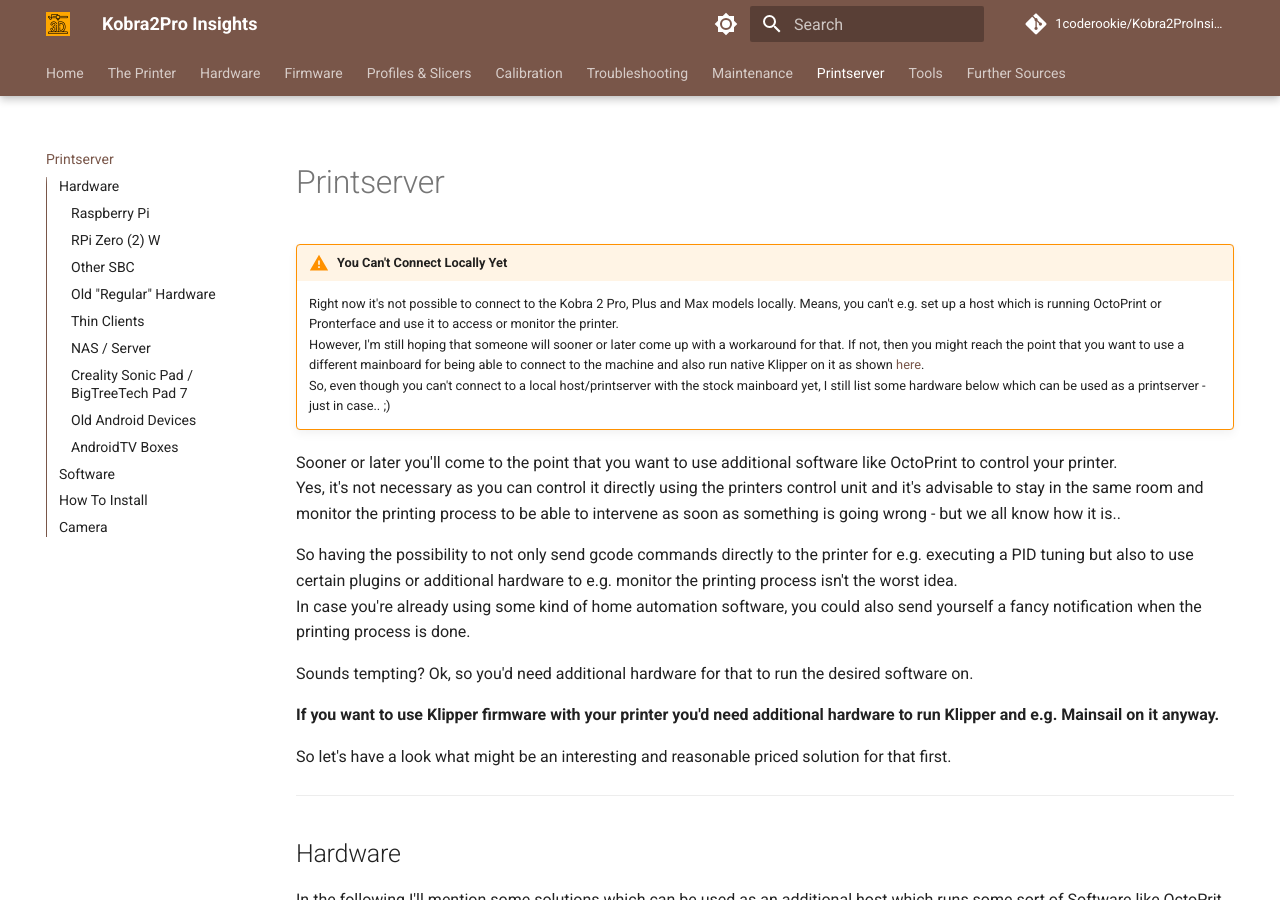
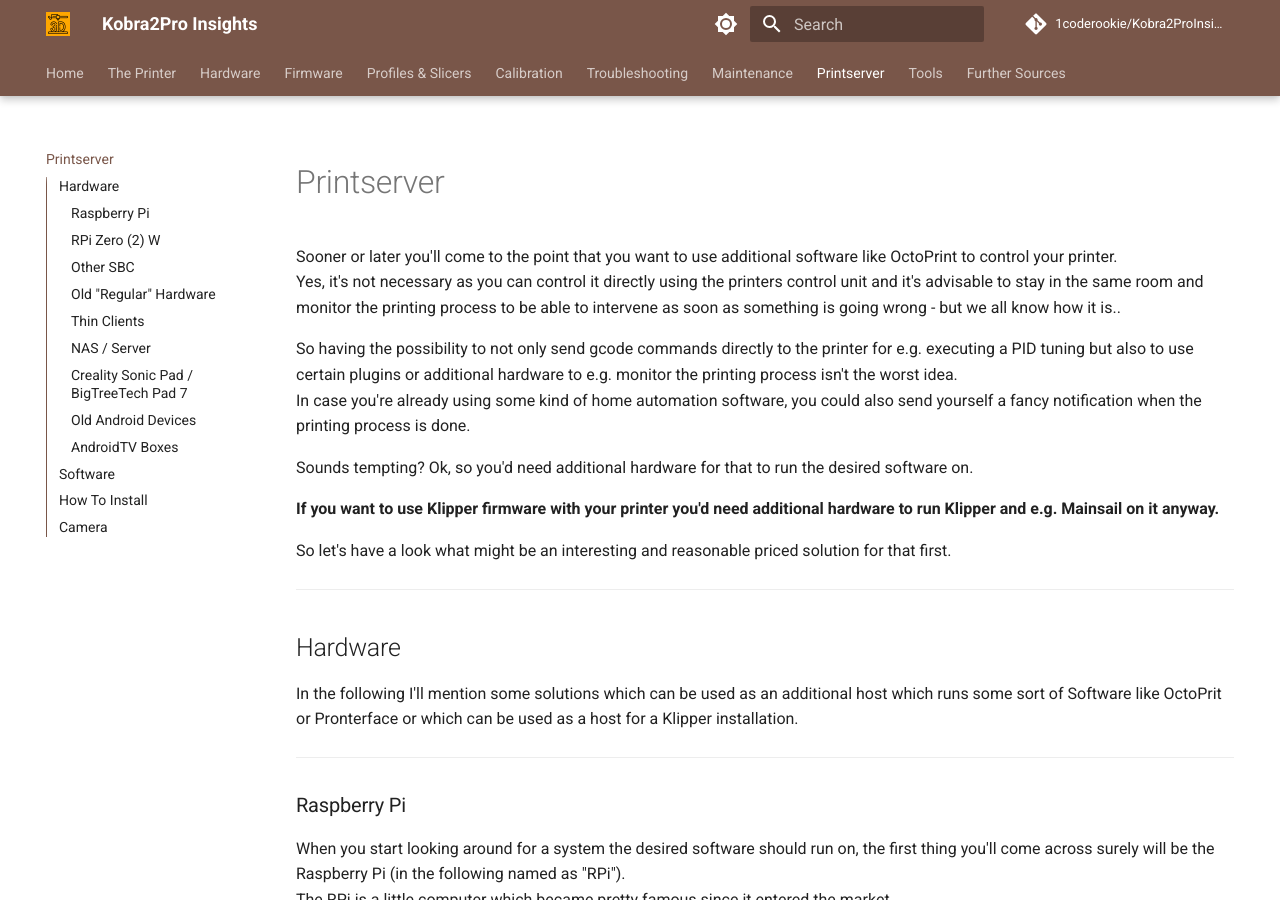
Before and after one commit to 1coderookie/Kobra2Insights, an MkDocs documentation site: the page built from docs/printserver.md, in a window 1280 px wide and 900 px high. Built offline with MkDocs 1.6.1 and Material for MkDocs 9.7.7, drawn with Linux system fonts in a browser that asks for light colours; comment, search, counter and statistics services are not loaded.

Commit message:
Update printserver.md

```diff
--- a/docs/printserver.md
+++ b/docs/printserver.md
@@ -2,11 +2,6 @@
 
 # Printserver
 
-!!! warning "You Can't Connect Locally Yet"
-
-    Right now it's not possible to connect to the Kobra 2 Pro, Plus and Max models locally. Means, you can't e.g. set up a host which is running OctoPrint or Pronterface and use it to access or monitor the printer.
-    However, I'm still hoping that someone will sooner or later come up with a workaround for that. If not, then you might reach the point that you want to use a different mainboard for being able to connect to the machine and also run native Klipper on it as shown [here](hardware/mainboard/#mod-different-mainboard).
-    So, even though you can't connect to a local host/printserver with the stock mainboard yet, I still list some hardware below which can be used as a printserver - just in case.. ;)
 
 Sooner or later you'll come to the point that you want to use additional software like OctoPrint to control your printer.
 Yes, it's not necessary as you can control it directly using the printers control unit and it's advisable to stay in the same room and monitor the printing process to be able to intervene as soon as something is going wrong - but we all know how it is..
```
